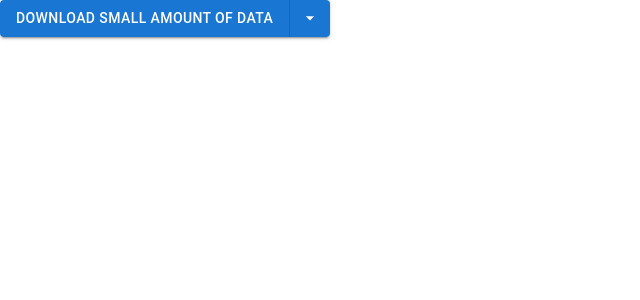
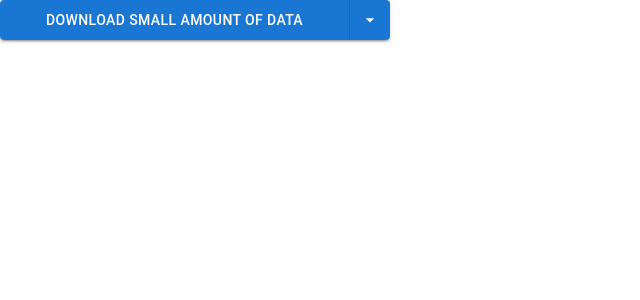
Before and after one commit to Keelaro1/react-data-table-test, a React (Create React App) app: page / in a window 1280 px wide. Shown: the top 300 px of the page, without its empty margins (0-640 px from the left). Built offline with nearby package versions, Linux system fonts and the light colour scheme.

Commit message:
add loader

```diff
--- a/src/App.tsx
+++ b/src/App.tsx
@@ -1,7 +1,7 @@
 import React, { useCallback, useState } from 'react';
 import { TableData } from './model/table.model';
-import { TableComponent } from './components/table/Table';
-import { FetchButtonsComponent } from './components/fetch-buttons/FetchButtons';
+import { FetchButtonsComponent } from './components/fetch-buttons/fetch-buttons';
+import { TableComponent } from './components/table/table';
 
 const App = () => {
 	const [data, setData] = useState<TableData | null>(null);
--- /dev/null
+++ b/src/components/fetch-buttons/fetch-buttons.styled.tsx
@@ -0,0 +1,11 @@
+import { styled } from '@mui/system';
+import { Button } from '@mui/material';
+
+export const FetchButtonStyled = styled(Button)`
+	width: 350px;
+	height: 40px;
+	&.MuiCircularProgress-root {
+		width: 10px !important;
+		height: 10px !important;
+	}
+`;
--- a/src/components/fetch-buttons/FetchButtons.tsx
+++ b/src/components/fetch-buttons/fetch-buttons.tsx
@@ -1,7 +1,18 @@
 import React, { useCallback, useRef, useState } from 'react';
 import { TableData } from '../../model/table.model';
-import { Button, ButtonGroup, ClickAwayListener, Grow, MenuItem, MenuList, Paper, Popper } from '@mui/material';
+import {
+	Button,
+	ButtonGroup,
+	CircularProgress,
+	ClickAwayListener,
+	Grow,
+	MenuItem,
+	MenuList,
+	Paper,
+	Popper,
+} from '@mui/material';
 import { ArrowIcon } from '../../ui-kit/icons/ArrowIcon';
+import { FetchButtonStyled } from './fetch-buttons.styled';
 
 interface FetchButtonsComponentProps {
 	readonly loadData: (data: TableData) => void;
@@ -56,7 +67,9 @@ export const FetchButtonsComponent = (props: FetchButtonsComponentProps) => {
 	return (
 		<>
 			<ButtonGroup disabled={isFetching} variant="contained" ref={anchorRef} aria-label="split button">
-				<Button onClick={handleClick}>{options[selectedIndex]}</Button>
+				<FetchButtonStyled onClick={handleClick}>
+					{isFetching ? <CircularProgress size={20} /> : options[selectedIndex]}
+				</FetchButtonStyled>
 				<Button
 					size="small"
 					aria-controls={open ? 'split-button-menu' : undefined}
```
